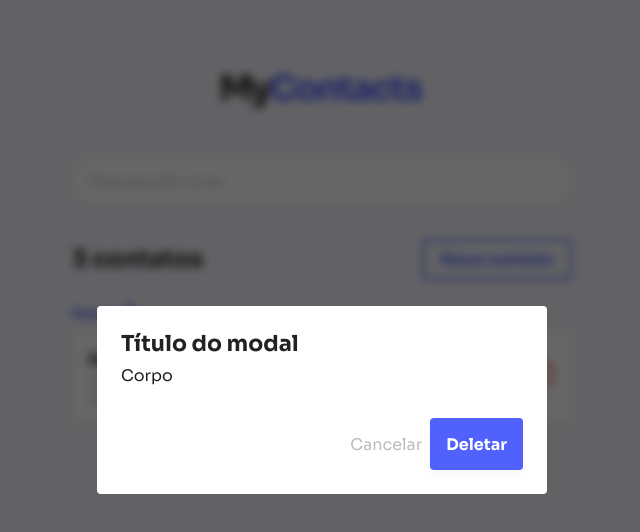
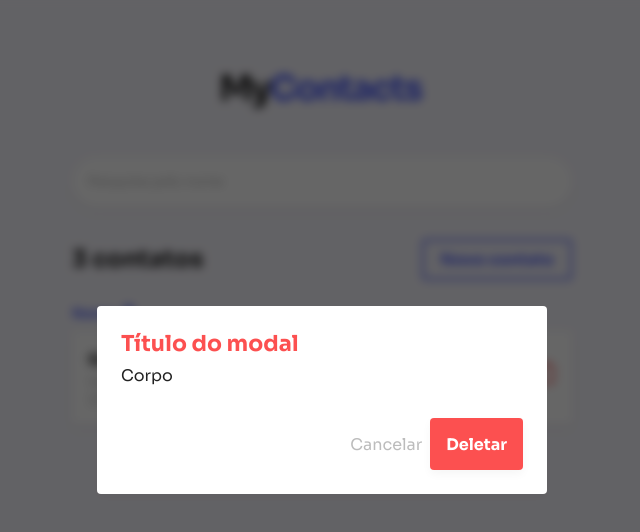
Before and after one commit to martinsgabriel1956/myContacts-web, a React (Create React App) app: page / in a window 1280 px wide. Shown: the top 532 px of the page, without its empty margins (318-958 px from the left). Built offline with nearby package versions, Linux system fonts and the light colour scheme.

Commit message:
feat: Danger status in the modal

```diff
--- a/src/assets/styles/themes/default.js
+++ b/src/assets/styles/themes/default.js
@@ -12,6 +12,11 @@ export default {
       900: '#222',
       200: '#BCBCBC',
     },
+    danger: {
+      light: '#F97171',
+      main: '#FC5050',
+      dark: '#F63131',
+    },
   },
   shadow: {
     primary: '0 4px 10px rgba(0, 0, 0, 0.04)',
--- a/src/components/Button.js
+++ b/src/components/Button.js
@@ -14,14 +14,26 @@ export const Button = styled.button`
   ${({ theme }) => css`
     color: ${theme.colors.white};
     box-shadow: ${theme.shadow.primary};
-    background-color: ${theme.colors.primary.main};
+    background: ${theme.colors.primary.main};
 
     &:hover {
-      background-color: ${theme.colors.primary.light};
+      background: ${theme.colors.primary.light};
     }
 
     &:active {
-      background-color: ${theme.colors.primary.dark};
+      background: ${theme.colors.primary.dark};
+    }
+  `}
+
+  ${({ danger, theme }) => danger && css`
+    background: ${theme.colors.danger.main};
+
+    &:hover {
+      background: ${theme.colors.danger.light};
+    }
+
+    &:active {
+      background: ${theme.colors.danger.dark};
     }
   `}
 
--- a/src/components/Modal/index.js
+++ b/src/components/Modal/index.js
@@ -1,17 +1,18 @@
+import PropTypes from 'prop-types';
 import { Container, Overlay, Footer } from './styles';
 import { Button } from '../Button';
 
-export function Modal() {
+export function Modal({ danger }) {
   return (
     <Overlay>
-      <Container>
+      <Container danger={danger}>
         <h1>Título do modal</h1>
         <p>Corpo</p>
         <Footer>
           <button type="button" className="cancel-button">
             Cancelar
           </button>
-          <Button type="button">
+          <Button type="button" danger={danger}>
             Deletar
           </Button>
         </Footer>
@@ -19,3 +20,11 @@ export function Modal() {
     </Overlay>
   );
 }
+
+Modal.propTypes = {
+  danger: PropTypes.bool,
+};
+
+Modal.defaultProps = {
+  danger: false,
+};
--- a/src/components/Modal/styles.js
+++ b/src/components/Modal/styles.js
@@ -22,10 +22,12 @@ export const Container = styled.div`
   ${({ theme }) => css`
     background: ${theme.colors.white};
     box-shadow: ${theme.shadow.primary};
+
   `}
 
   h1 {
     font-size: 1.375rem;
+    color: ${({ theme, danger }) => (danger ? theme.colors.danger.main : theme.colors.gray[900])};
   }
 
   p {
--- a/src/pages/Home/index.js
+++ b/src/pages/Home/index.js
@@ -52,7 +52,7 @@ export function Home() {
         </Card>
       </ListContainer>
 
-      <Modal />
+      <Modal danger />
     </Container>
   );
 }
```
